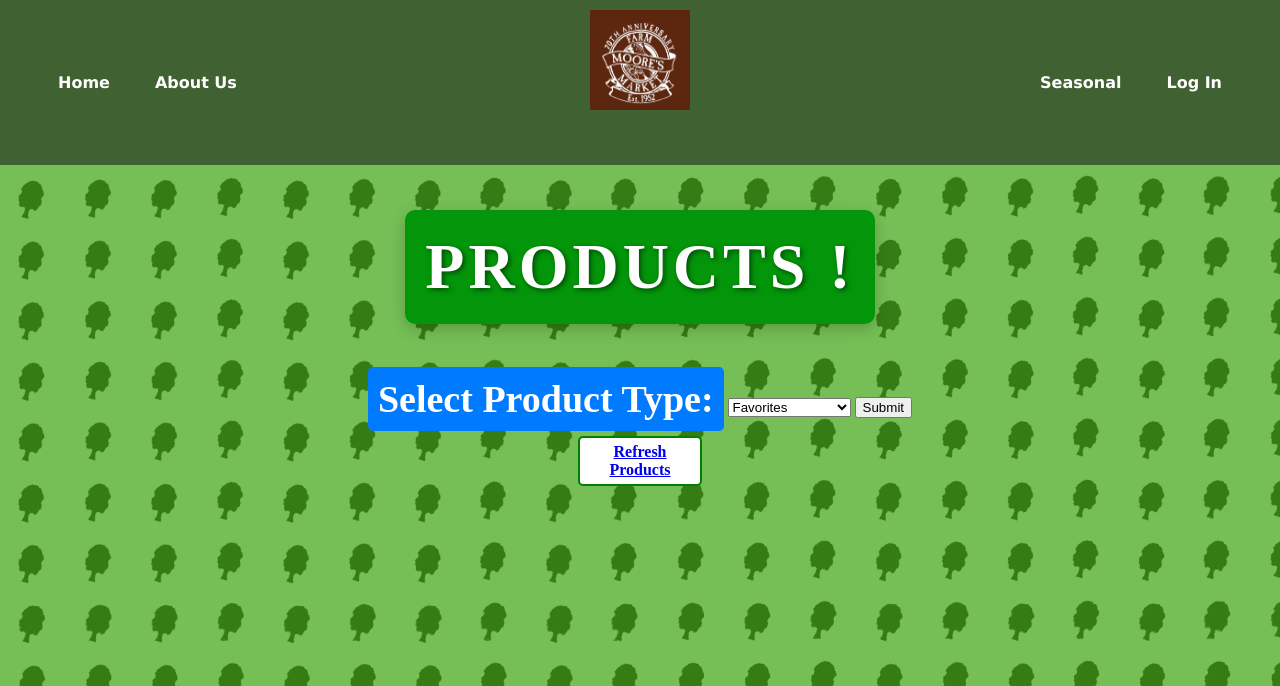
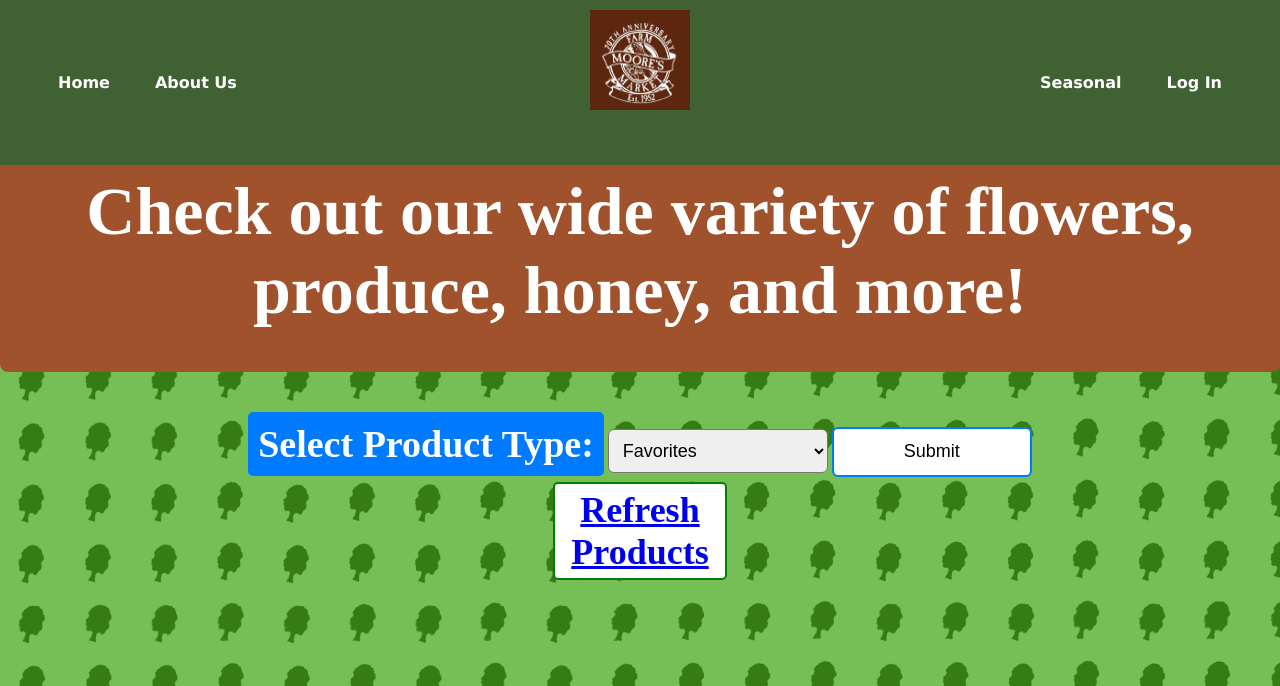
Before and after one commit to aLNCrn/Moores-Farm-Market-Website, a Flask app: page /products in a window 1280 px wide. Shown: the top 686 px of the page. Run offline with Flask 3, Linux system fonts and the light colour scheme; some libraries are stand-ins or nearby versions.

Commit message:
added some css

```diff
--- a/static/style.css
+++ b/static/style.css
@@ -316,9 +316,9 @@ nav a:hover {
     margin-bottom: 5px;
     margin-left: auto;
     margin-right: auto;
-    width: 100px;
+    width: 150px;
     text-align: center;
-    font-size: 16px;
+    font-size: 36px;
     font-weight: bold;
     color: blue;
     padding: 5px 10px;
@@ -453,3 +453,33 @@ nav a:hover {
   border-radius: 5px;
   font-size: 38px;
 }
+
+.brown-box {
+  background-color: #A0522D; /* SaddleBrown */
+  color: white;
+  padding: 42px 20px;
+  border-radius: 8px;
+  font-size: 68px;
+  font-weight: bold;
+  text-align: center;
+  margin: 40px 0;
+}
+
+.large-dropdown {
+  font-size: 18px;
+  padding: 10px;
+  width: 220px;
+  border-radius: 6px;
+}
+
+.large-submit-btn {
+  font-size: 18px;
+  padding: 12px 20px;
+  width: 200px;
+  height: 50px;
+  border-radius: 6px;
+  background-color: white;
+  color: black;
+  border: 2px solid #007BFF;
+  cursor: pointer;
+}
--- a/templates/products.html
+++ b/templates/products.html
@@ -51,13 +51,15 @@
 
     <main style="padding-top: 90px">
 
-        <h1 class="about-heading fade-in-heading">Products !</h1>
+<div class="brown-box">
+  Check out our wide variety of flowers, produce, honey, and more!
+</div>
 
         <form method="POST" action="{{ url_for('get_products') }}">
 <label for="product_type" class="label-box-blue">
   <strong>Select Product Type:</strong>
 </label>
-            <select name="table_name" id="product_type">
+            <select name="table_name" id="product_type" class="large-dropdown">
                 <option value="FAVORITES">Favorites</option>
                 <option value="FLOWERS">Flowers</option>
                 <option value="PRODUCE">Produce</option>
@@ -66,7 +68,7 @@
                 <option value="VegetablePlant">Vegetable Plants</option>
                 <option value="IN_STOCK">In Stock</option>
             </select>
-            <button type="submit">Submit</button>
+            <button type="submit" class="large-submit-btn">Submit</button>
         </form>
 
         <div class="refresh-link">
```
